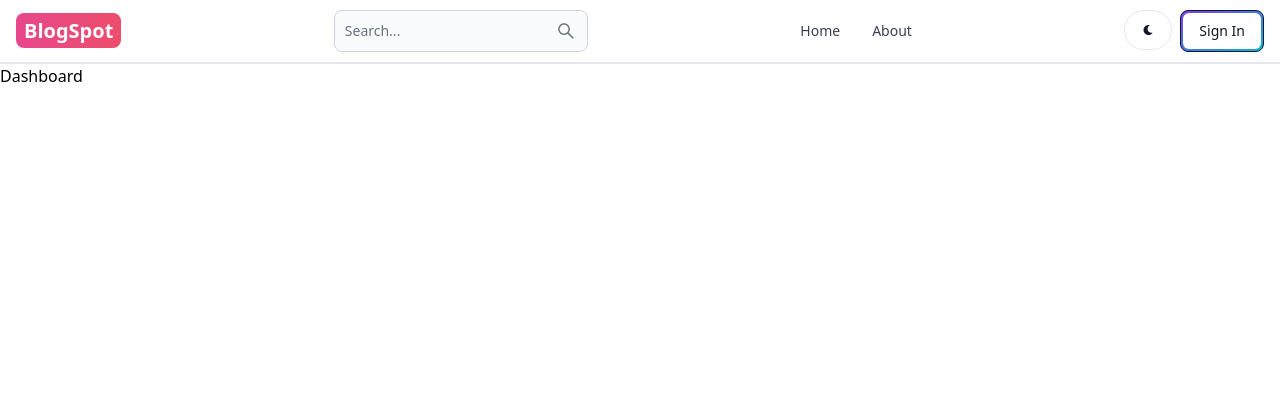
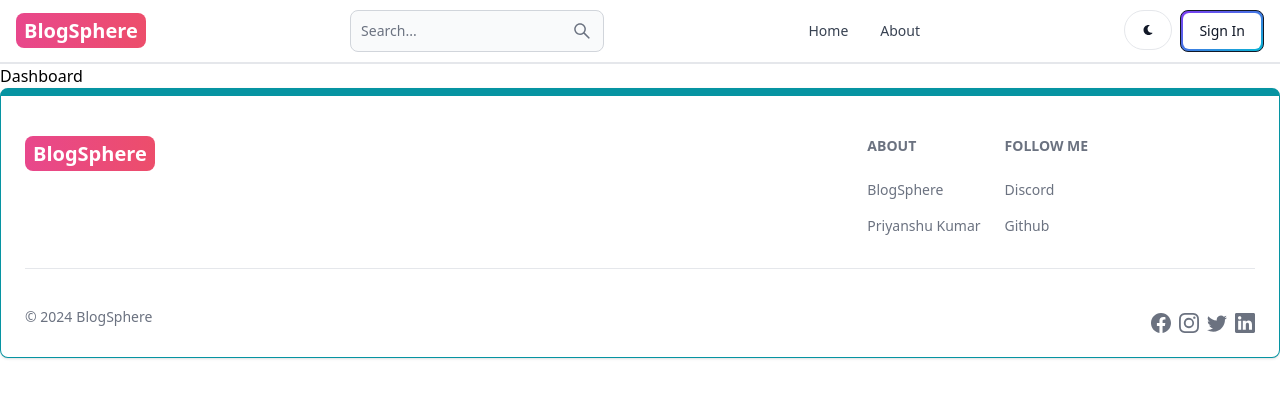
Before and after one commit to pcell62/mern-blogs, a React (Vite) app in the folder frontend/: page /dashboard in a window 1280 px wide. Shown: the top 398 px of the page. Built offline with nearby package versions, Linux system fonts and the light colour scheme.

Commit message:
Update header and add footer component

```diff
--- a/frontend/src/App.jsx
+++ b/frontend/src/App.jsx
@@ -6,6 +6,7 @@
 import Dashboard from "./pages/Dashboard";
 
 import Header from "./components/Header";
+import FooterComp from "./components/Footer";
 
 function App() {
   return (
@@ -19,6 +20,7 @@
         <Route path="/sign-up" element={<Signup />} />
         <Route path="/dashboard" element={<Dashboard />} />
       </Routes>
+      <FooterComp />
       {/* </div> */}
     </BrowserRouter>
   );
--- /dev/null
+++ b/frontend/src/components/Footer.jsx
@@ -0,0 +1,75 @@
+import { Footer } from "flowbite-react";
+import React from "react";
+import { Link } from "react-router-dom";
+import { BsFacebook, BsInstagram, BsTwitter, BsLinkedin } from "react-icons/bs";
+
+const FooterComp = () => {
+  return (
+    <Footer container className="border border-t-8 border-teal-500">
+      <div className="w-full max-w-7xl mx-auto">
+        <div className="grid w-full justify-between sm:flex md:grid-cols-1">
+          <div className="mt-5">
+            <Link
+              to="/"
+              className="self-center whitespace-nowrap text-lg sm:text-xl font-semibold dark:text-white  "
+            >
+              <span className="px-2 py-1 bg-gradient-to-r from-pink-500 via-red-500 to-yellow-500 background-animate rounded-lg text-white">
+                BlogSphere
+              </span>
+            </Link>
+          </div>
+          <div className="grid grid-cols-2 gap-8 mt-4 sm:grid-cols-3 sm:gap-6">
+            <div>
+              <Footer.Title title="About" />
+              <Footer.LinkGroup col>
+                <Footer.Link
+                  href="/about"
+                  target="_bank"
+                  rel="noopener noreferrer"
+                >
+                  BlogSphere
+                </Footer.Link>
+                <Footer.Link
+                  href="https://github.com/pcell62"
+                  target="_bank"
+                  rel="noopener noreferrer"
+                >
+                  Priyanshu Kumar
+                </Footer.Link>
+              </Footer.LinkGroup>
+            </div>
+            <div>
+              <Footer.Title title="Follow Me" />
+              <Footer.LinkGroup col>
+                <Footer.Link href="#">Discord</Footer.Link>
+                <Footer.Link
+                  href="https://github.com/pcell62"
+                  target="_bank"
+                  rel="noopener noreferrer"
+                >
+                  Github
+                </Footer.Link>
+              </Footer.LinkGroup>
+            </div>
+          </div>
+        </div>
+        <Footer.Divider />
+        <div className="flex justify-between items-center md:flex-row flex-col ">
+          <Footer.Copyright
+            href="#"
+            by="BlogSphere"
+            year={new Date().getFullYear()}
+          />
+          <div className="flex gap-2 justify-center mt-3">
+            <Footer.Icon href="#" icon={BsFacebook} />
+            <Footer.Icon href="#" icon={BsInstagram} />
+            <Footer.Icon href="#" icon={BsTwitter} />
+            <Footer.Icon href="#" icon={BsLinkedin} />
+          </div>
+        </div>
+      </div>
+    </Footer>
+  );
+};
+
+export default FooterComp;
--- a/frontend/src/components/Header.jsx
+++ b/frontend/src/components/Header.jsx
@@ -13,7 +13,7 @@
         className="self-center whitespace-nowrap text-sm sm:text-xl font-semibold dark:text-white  "
       >
         <span className="px-2 py-1 bg-gradient-to-r from-pink-500 via-red-500 to-yellow-500 background-animate rounded-lg text-white">
-          BlogSpot
+          BlogSphere
         </span>
       </Link>
       <form>
--- a/frontend/src/pages/Signup.jsx
+++ b/frontend/src/pages/Signup.jsx
@@ -46,7 +46,7 @@
         <div className="flex-1">
           <Link to="/" className=" font-bold dark:text-white text-4xl ">
             <span className="px-2 py-1 bg-gradient-to-r from-pink-500 via-red-500 to-yellow-500 background-animate rounded-lg text-white">
-              BlogSpot
+              BlogSphere
             </span>
           </Link>
           <p className="text-sm mt-5">
```
